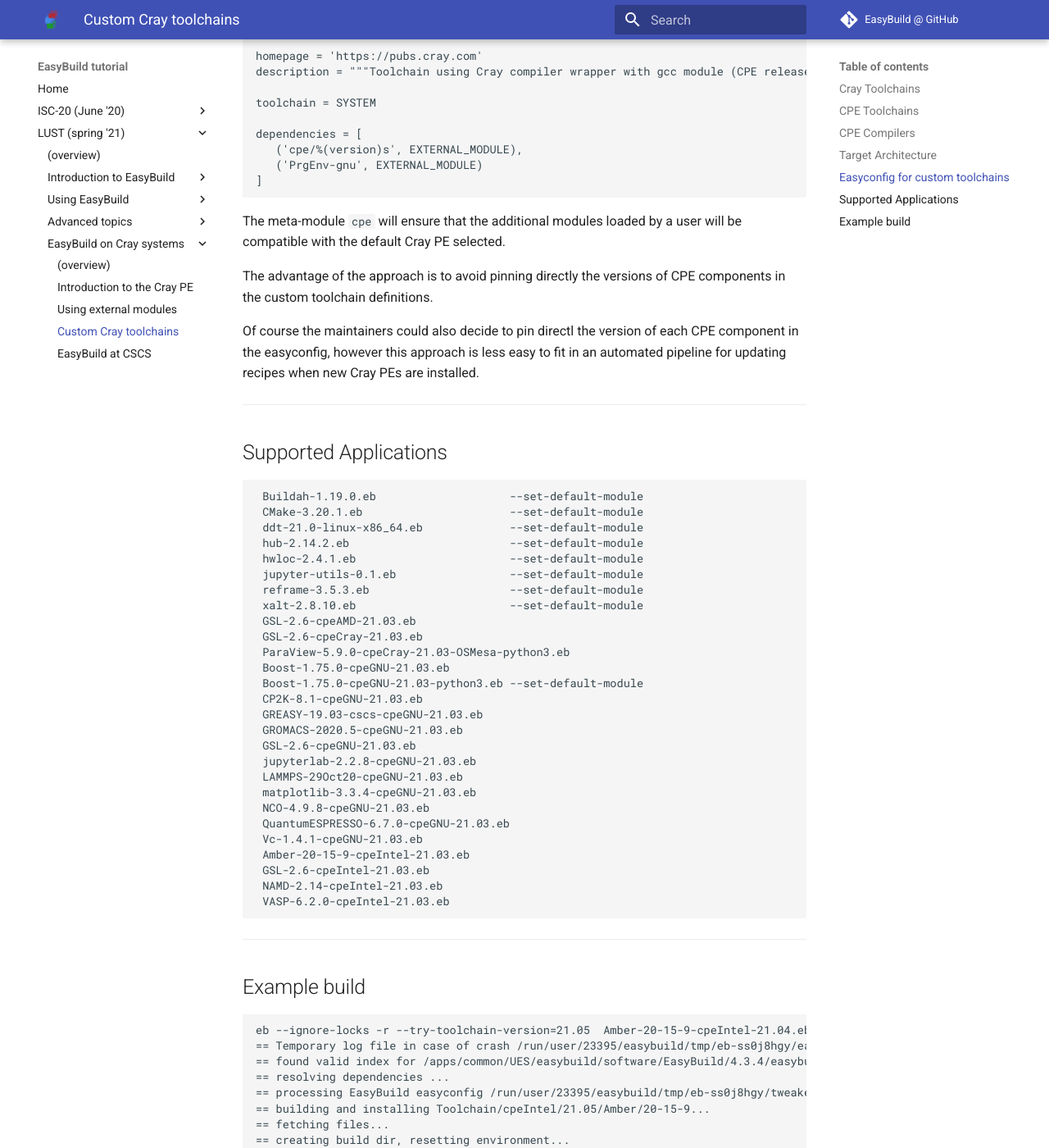
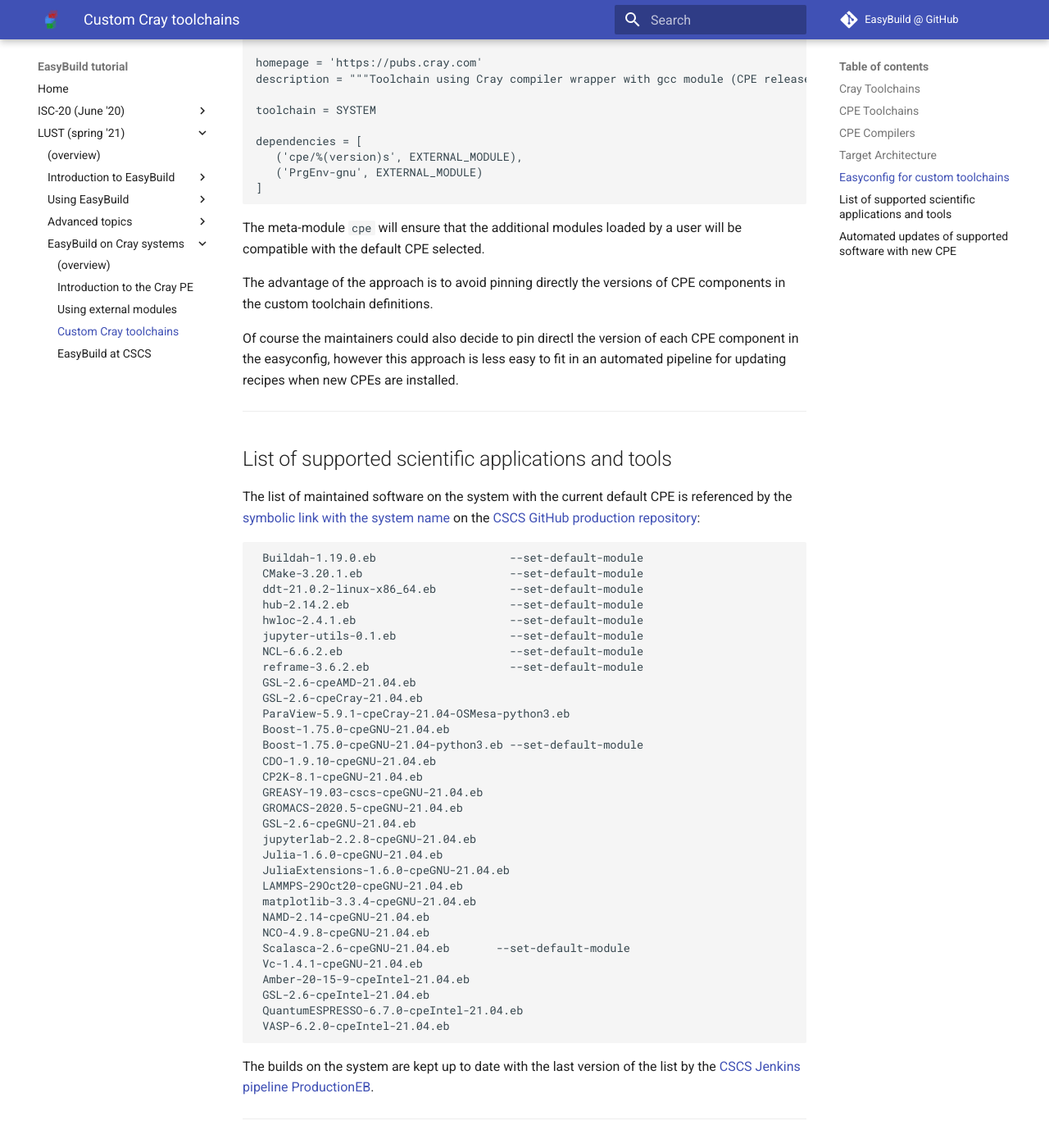
Before and after one commit to easybuilders/easybuild-tutorial, an MkDocs documentation site: the page built from docs/2021-lust/cray/custom_toolchains.md, in a window 1280 px wide and 1400 px high, scrolled down 3198 px. Shown: the whole window at 82% size. Built offline with MkDocs 1.6.1 and Material for MkDocs 9.7.7, drawn with Linux system fonts in a browser that asks for light colours; some of the changed text lies outside the part shown.

Commit message:
Minor edits to cray tutorial

````diff
--- a/docs/2021-lust/cray/custom_toolchains.md
+++ b/docs/2021-lust/cray/custom_toolchains.md
@@ -10,15 +10,16 @@
 
 Nonetheless, the versions of the CPE components that come with a CPE release might change
 depending on the target system, therefore a different external metadata file is required:
-see [https://github.com/eth-cscs/production/tree/master/easybuild](https://github.com/eth-cscs/production/tree/master/easybuild) to inspect the difference between two metadata file referring to the same version.
 
-E.g.: `cpe_external_modules_metadata-21.05.cfg` vs. `cray_external_modules_metadata-20.05.cfg`
+* see [https://github.com/eth-cscs/production/tree/master/easybuild](https://github.com/eth-cscs/production/tree/master/easybuild) to inspect the difference between two metadata file referring to the same version
+
+* E.g.: `cpe_external_modules_metadata-21.05.cfg` vs. `cray_external_modules_metadata-20.05.cfg`
 
 Furthermore, different easyconfig files might be needed to build the same software on the
 two systems even with the same Cray PE, therefore the maintainers would need to provide
 two versions anyway.
 
---
+---
 
 ## Cray Toolchains
 
@@ -131,51 +132,59 @@
 ]
 ```
 
-The meta-module `cpe` will ensure that the additional modules loaded by a user will be compatible with the default Cray PE selected.
+The meta-module `cpe` will ensure that the additional modules loaded by a user will be compatible with the default CPE selected.
 
 The advantage of the approach is to avoid pinning directly the versions of CPE components in the custom toolchain definitions.
 
 Of course the maintainers could also decide to pin directl the version of each CPE component in the easyconfig,
-however this approach is less easy to fit in an automated pipeline for updating recipes when new Cray PEs are installed.
+however this approach is less easy to fit in an automated pipeline for updating recipes when new CPEs are installed.
 
 ---
 
-## Supported Applications
+## List of supported scientific applications and tools
 
+The list of maintained software on the system with the current default CPE is referenced by the [symbolic link with the system name](https://github.com/eth-cscs/production/blob/master/jenkins-builds/1.4.0-21.04-eiger) on the [CSCS GitHub production repository](https://github.com/eth-cscs/production):
 ```
  Buildah-1.19.0.eb                    --set-default-module
  CMake-3.20.1.eb                      --set-default-module
- ddt-21.0-linux-x86_64.eb             --set-default-module
+ ddt-21.0.2-linux-x86_64.eb           --set-default-module
  hub-2.14.2.eb                        --set-default-module
  hwloc-2.4.1.eb                       --set-default-module
  jupyter-utils-0.1.eb                 --set-default-module
- reframe-3.5.3.eb                     --set-default-module
- xalt-2.8.10.eb                       --set-default-module
- GSL-2.6-cpeAMD-21.03.eb
- GSL-2.6-cpeCray-21.03.eb
- ParaView-5.9.0-cpeCray-21.03-OSMesa-python3.eb
- Boost-1.75.0-cpeGNU-21.03.eb
- Boost-1.75.0-cpeGNU-21.03-python3.eb --set-default-module
- CP2K-8.1-cpeGNU-21.03.eb
- GREASY-19.03-cscs-cpeGNU-21.03.eb
- GROMACS-2020.5-cpeGNU-21.03.eb
- GSL-2.6-cpeGNU-21.03.eb
- jupyterlab-2.2.8-cpeGNU-21.03.eb
- LAMMPS-29Oct20-cpeGNU-21.03.eb
- matplotlib-3.3.4-cpeGNU-21.03.eb
- NCO-4.9.8-cpeGNU-21.03.eb
- QuantumESPRESSO-6.7.0-cpeGNU-21.03.eb
- Vc-1.4.1-cpeGNU-21.03.eb
- Amber-20-15-9-cpeIntel-21.03.eb
- GSL-2.6-cpeIntel-21.03.eb
- NAMD-2.14-cpeIntel-21.03.eb
- VASP-6.2.0-cpeIntel-21.03.eb
+ NCL-6.6.2.eb                         --set-default-module
+ reframe-3.6.2.eb                     --set-default-module
+ GSL-2.6-cpeAMD-21.04.eb
+ GSL-2.6-cpeCray-21.04.eb
+ ParaView-5.9.1-cpeCray-21.04-OSMesa-python3.eb
+ Boost-1.75.0-cpeGNU-21.04.eb
+ Boost-1.75.0-cpeGNU-21.04-python3.eb --set-default-module
+ CDO-1.9.10-cpeGNU-21.04.eb
+ CP2K-8.1-cpeGNU-21.04.eb
+ GREASY-19.03-cscs-cpeGNU-21.04.eb
+ GROMACS-2020.5-cpeGNU-21.04.eb
+ GSL-2.6-cpeGNU-21.04.eb
+ jupyterlab-2.2.8-cpeGNU-21.04.eb
+ Julia-1.6.0-cpeGNU-21.04.eb
+ JuliaExtensions-1.6.0-cpeGNU-21.04.eb
+ LAMMPS-29Oct20-cpeGNU-21.04.eb
+ matplotlib-3.3.4-cpeGNU-21.04.eb
+ NAMD-2.14-cpeGNU-21.04.eb
+ NCO-4.9.8-cpeGNU-21.04.eb
+ Scalasca-2.6-cpeGNU-21.04.eb       --set-default-module
+ Vc-1.4.1-cpeGNU-21.04.eb
+ Amber-20-15-9-cpeIntel-21.04.eb
+ GSL-2.6-cpeIntel-21.04.eb
+ QuantumESPRESSO-6.7.0-cpeIntel-21.04.eb
+ VASP-6.2.0-cpeIntel-21.04.eb
 ```
+
+The builds on the system are kept up to date with the last version of the list by the [CSCS Jenkins pipeline ProductionEB](https://github.com/eth-cscs/production/blob/master/jenkins/JenkinsfileProductionEB).
 
 ---
 
-## Example build
+## Automated updates of supported software with new CPE
 
+The [CSCS Jenkins pipeline UpdateEB](https://github.com/eth-cscs/production/blob/master/jenkins/JenkinsfileUpdateEB) will install the maintained software with a new CPE using the EasyBuild option `--try-toolchain-version`:
 ```
 eb --ignore-locks -r --try-toolchain-version=21.05  Amber-20-15-9-cpeIntel-21.04.eb
 == Temporary log file in case of crash /run/user/23395/easybuild/tmp/eb-ss0j8hgy/easybuild-ywc85qhu.log
````
Also changed, not shown: docs/2021-lust/cray/easybuild_at_cscs.md (+24 -6 lines), docs/2021-lust/cray/external_modules.md (+25 -13 lines), docs/2021-lust/cray/introduction.md (+24 -14 lines).
